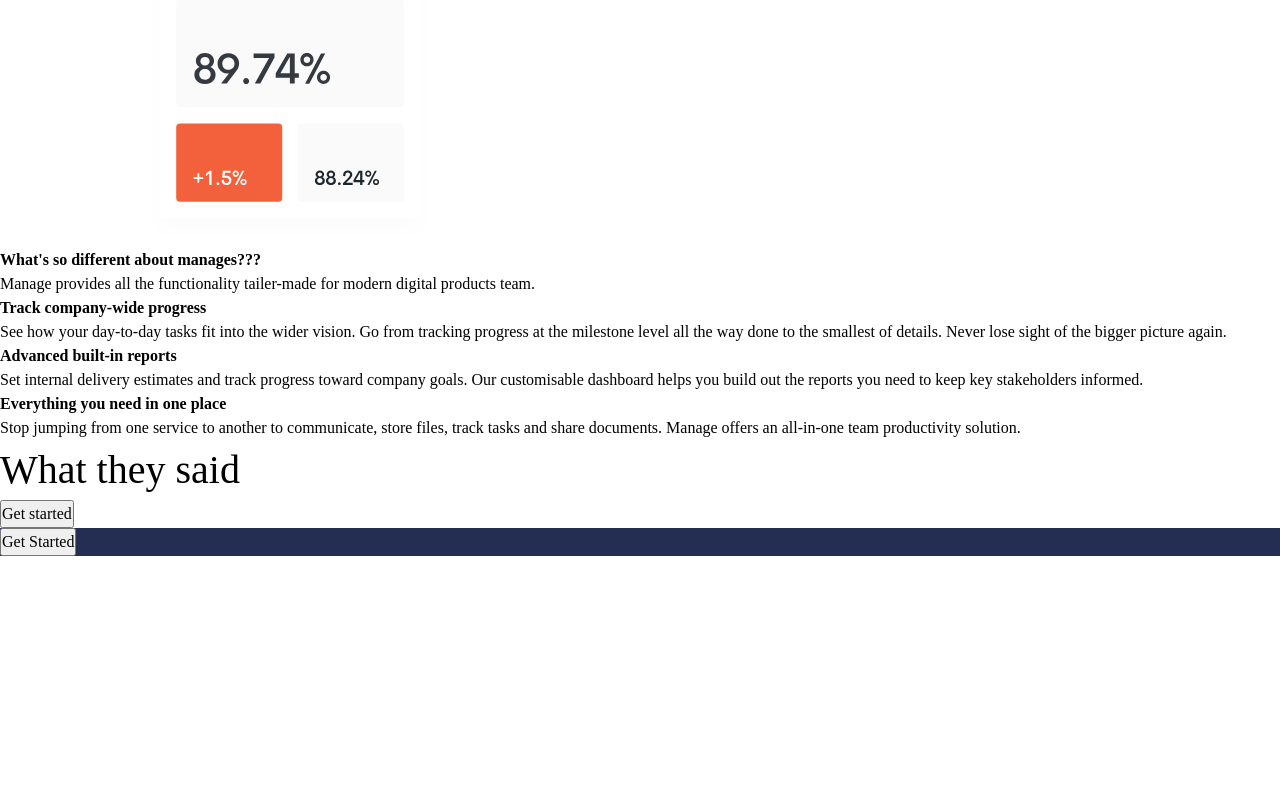
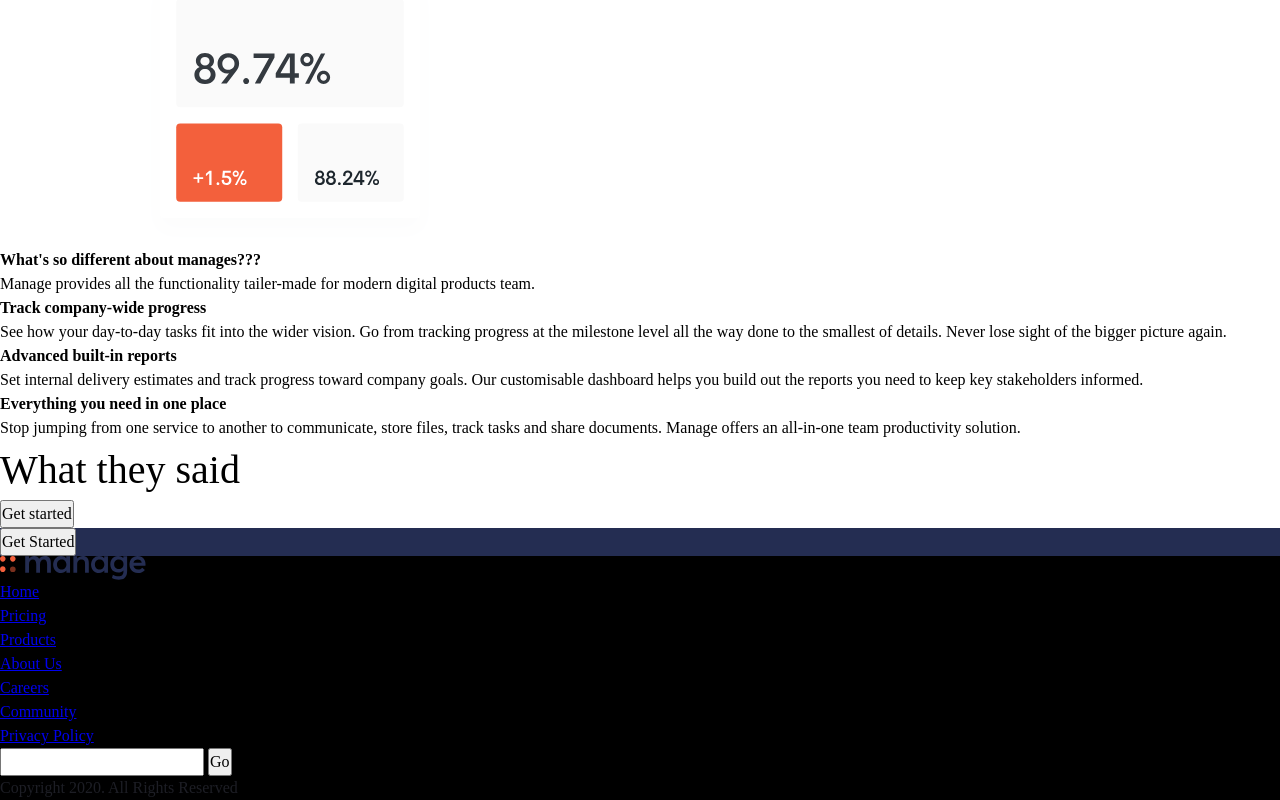
Before and after one commit to Angel-dash/Responsive-web-page, a website built with Vite: page index.html in a window 1280 px wide. Shown: the part 585-1385 px from the top of the page. Before the commit the page ends 1141 px from the top, so only its background shows below. Built offline with nearby package versions, Linux system fonts and the light colour scheme.

Commit message:
footer added

```diff
--- a/index.html
+++ b/index.html
@@ -95,15 +95,43 @@
       </section>
     </main>
 
-    <footer class="bg-neutral-900 text neutral-100">
+    <footer class="bg-neutral-900 text-neutral-100">
       <div class="container">
         <div class="even-columns">
-          <div></div>
-          <div></div>
-          <div></div>
+          <div>
+            <a href="#"><img src="images/logo.svg" alt="Manage"></a>
+            <ul role="list" aria-label="Social links">
+              <li><a aria-label="facebook" href="#"></a></li>
+              <li><a aria-label="youtube" href="#"></a></li>
+              <li><a aria-label="twitter" href="#"></a></li>
+              <li><a aria-label="pinterest" href="#"></a></li>
+              <li><a aria-label="instragram" href="#"></a></li>
+            </ul>
+          </div>
+          <div>
+            <nav class="footer-nav">
+              <ul aria-label="Footer" role="list">
+                <li><a href="#">Home</a></li>
+                <li><a href="#">Pricing</a></li>
+                <li><a href="#">Products</a></li>
+                <li><a href="#">About Us</a></li>
+                <li><a href="#">Careers</a></li>
+                <li><a href="#">Community</a></li>
+                <li><a href="#">Privacy Policy</a></li>
+              </ul>
+            </nav>
+          </div>
+          <div>
+            <form action="">
+              <input type="email">
+              <button class="button">Go</button>
+              <p>Copyright 2020. All Rights Reserved</p>
+            </form>
+          </div>
         </div>
       </div>
     </footer>
+
     <script type="module" src="/main.js"></script>
   </body>
 </html>
```
